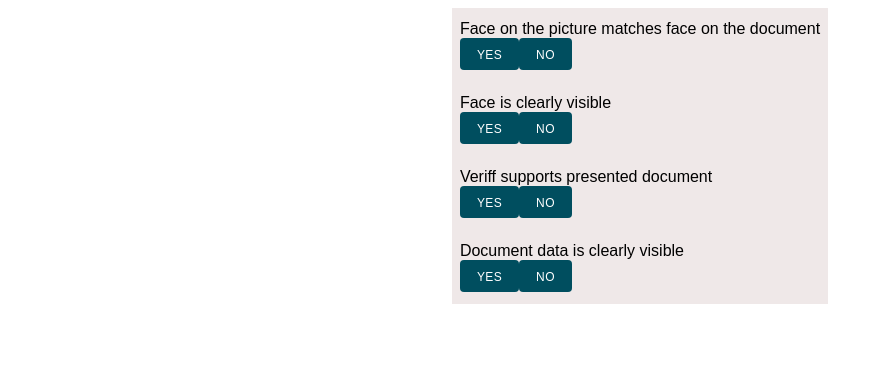
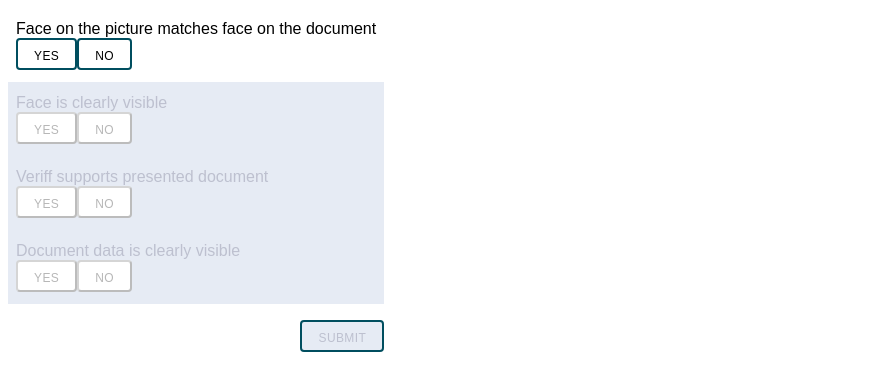
Before and after one commit to vazsonyidl/react-checklist, a React (Create React App) app: page / in a window 1280 px wide. Shown: the top 390 px of the page, without its empty margins (0-883 px from the left). Built offline with nearby package versions, Linux system fonts and the light colour scheme.

Commit message:
feat(check-enablement): enable check buttons and submission based on answers
If a yes is given as answer: enable the next check - if exists - otherwise enable submission.
If a no is given as answer: disable all leftover checks - if enabled - and enable submission.

```diff
--- a/src/App.js
+++ b/src/App.js
@@ -1,32 +1,77 @@
-import React, { useState, useEffect } from "react";
-import "./styles.css";
-import { fetchChecks } from "./api";
+import React, {useState, useEffect} from 'react';
+import './styles.css';
+import {fetchChecks} from './api';
 import CheckList from './components/CheckList/CheckList';
+import Button from './components/Button/Button';
 
 export default function App() {
   const [checks, setChecks] = useState([]);
+  const [submitDisabled, setSubmitDisabled] = useState(true);
 
   useEffect(() => {
     const getChecks = async () => {
-        const checksFromApi = await fetchChecksFromApi();
-        setChecks(sortChecksByPriority(checksFromApi));
-    }
+      const checksFromApi = await fetchChecksFromApi();
+      const sortedChecks = sortChecksByPriority(checksFromApi);
+      const extendedChecks = appendCheckProperties(sortedChecks);
+      setChecks(extendedChecks);
+    };
 
     void getChecks();
   }, []);
 
-  const fetchChecksFromApi = async () => {
-    const checks = await fetchChecks();
-    return checks;
-  }
+  useEffect(() => {
+    setSubmitDisabled(!(checks.every(check => check.resolution === true) || checks.some(check => check.resolution === false)));
+  }, [checks]);
 
-  const sortChecksByPriority = (checks) => {
+  const fetchChecksFromApi = () => {
+    return fetchChecks();
+  };
+
+  const sortChecksByPriority = checks => {
     return [...checks].sort((a, b) => b.priority - a.priority);
-  }
+  };
+
+  const appendCheckProperties = checks => {
+    return [...checks].map((check, index) => ({...check, disabled: index !== 0, resolution: null}));
+  };
+
+  const clickHandler = (id, resolution) => {
+    const updatedIndex = checks.findIndex(check => check.id === id);
+    let updatedElements;
+    if (resolution) {
+      updatedElements = [
+        ...checks.filter((check, index) => !(check.id === id || index === updatedIndex + 1)),
+        ...enableNextCheck(updatedIndex),
+        ...setResolution(id, resolution)
+      ];
+    } else {
+      updatedElements = [
+        ...checks.filter((_, index) => index < updatedIndex),
+        ...disableLeftOverChecks(updatedIndex),
+        ...setResolution(id, resolution)
+      ];
+    }
+    setChecks(sortChecksByPriority(updatedElements));
+  };
+
+  const enableNextCheck = updatedIndex => {
+    return [...checks].filter((check, index) => updatedIndex + 1 === index).map(check => ({...check, disabled: false}));
+  };
+
+  const disableLeftOverChecks = updatedIndex => {
+    return [...checks].filter((_, index) => index > updatedIndex).map(check => ({...check, disabled: true}));
+  };
+
+  const setResolution = (id, resolution) => {
+    return [...checks].filter(check => check.id === id).map(check => ({...check, resolution}));
+  };
 
   return (
     <div className="App">
-      <CheckList checks={checks}/>
+      <CheckList checks={checks} clickHandler={clickHandler}/>
+      <section className="submit-container">
+        <Button children={'Submit'} disabled={submitDisabled}/>
+      </section>
     </div>
   );
 }
--- a/src/components/Button/Button.css
+++ b/src/components/Button/Button.css
@@ -1,4 +1,4 @@
-.Button {
+.Button, .selected {
   font-weight: 500;
   font-size: 12px;
   line-height: 32px;
@@ -6,7 +6,7 @@
   text-transform: uppercase;
   text-align: center;
   user-select: none;
-  border: 1px solid transparent;
+  border: 2px solid var(--primary-color);
   background-color: var(--primary-color);
   color: white;
 
@@ -15,6 +15,27 @@
   padding: 0 16px;
   border-radius: 4px;
   cursor: pointer;
+}
+
+.deselected {
+  font-weight: 500;
+  font-size: 12px;
+  line-height: 32px;
+  letter-spacing: 0.4px;
+  text-transform: uppercase;
+  text-align: center;
+  user-select: none;
+  background-color: white;
+
+  position: relative;
+  height: 32px;
+  padding: 0 16px;
+  border-radius: 4px;
+  cursor: pointer;
+}
+
+:enabled {
+  border: 2px solid var(--primary-color);
 }
 
 .Button:disabled {
--- a/src/components/CheckList/CheckList.js
+++ b/src/components/CheckList/CheckList.js
@@ -1,12 +1,12 @@
 import React from 'react';
 import CheckListElement from '../CheckListElement/CheckListElement';
 
-const CheckList = ({checks}) => {
+const CheckList = ({checks, clickHandler}) => {
   return (
     <div>
       {
         checks
-          .map((check) => (<CheckListElement key={check.id} check={check}/>))
+          .map(check => (<CheckListElement key={check.id} check={check} clickHandler={clickHandler}/>))
       }
     </div>
   );
--- a/src/components/CheckListElement/CheckListElement.css
+++ b/src/components/CheckListElement/CheckListElement.css
@@ -1,4 +1,18 @@
 .container {
     padding: 12px 8px;
-    background-color: #EFE8E8;
+    outline: none;
 }
+
+.container:focus {
+    background-color: #e4f5f7;
+}
+
+.container:hover{
+    background-color: #e6ebf4;
+}
+
+.disabled {
+    pointer-events: none;
+    background-color: #e6ebf4;
+    color: #bdc0cf;
+}
--- a/src/components/CheckListElement/CheckListElement.js
+++ b/src/components/CheckListElement/CheckListElement.js
@@ -2,16 +2,35 @@ import React from 'react';
 import './CheckListElement.css';
 import Button from '../Button/Button';
 
-const CheckListElement = ({check}) => {
-  const onSubmission = (resolution ,id) => {
-    console.log(resolution, id);
+const CheckListElement = ({check, clickHandler}) => {
+  const onSubmission = resolution => {
+    clickHandler(check.id, resolution);
   };
+
+  const handleKeyDown = event => {
+    if(event.key === '1') onSubmission(true);
+    if(event.key === '2') onSubmission(false);
+  }
+
   return (
-    <div className="container">
+    <div
+      className={`container ${check.disabled ? 'disabled' : ''}`}
+      aria-disabled={check.disabled}
+      onKeyDown={handleKeyDown}
+      tabIndex='0'
+    >
       {check.description}
       <section>
-        <Button children={'Yes'} onClick={() => onSubmission(true, check.id)}/>
-        <Button children={'No'} onClick={() => onSubmission(false, check.id)}/>
+        <Button children={'Yes'}
+                onClick={() => onSubmission(true)}
+                disabled={check.disabled}
+                type="button"
+                className={check.resolution === true ? 'selected' : 'deselected'}/>
+        <Button children={'No'}
+                onClick={() => onSubmission(false)}
+                disabled={check.disabled}
+                type="button"
+                className={check.resolution === false ? 'selected' : 'deselected'}/>
       </section>
     </div>
   );
--- a/src/styles.css
+++ b/src/styles.css
@@ -1,8 +1,13 @@
 .App {
   font-family: sans-serif;
-  display: grid;
-  justify-items: center;
+  width: fit-content;
 
   --primary-color: #004e5f;
   --highlight-color: #efe8e8;
 }
+
+.submit-container {
+  display: flex;
+  justify-content: flex-end;
+  margin: 16px 0 0;
+}
```
